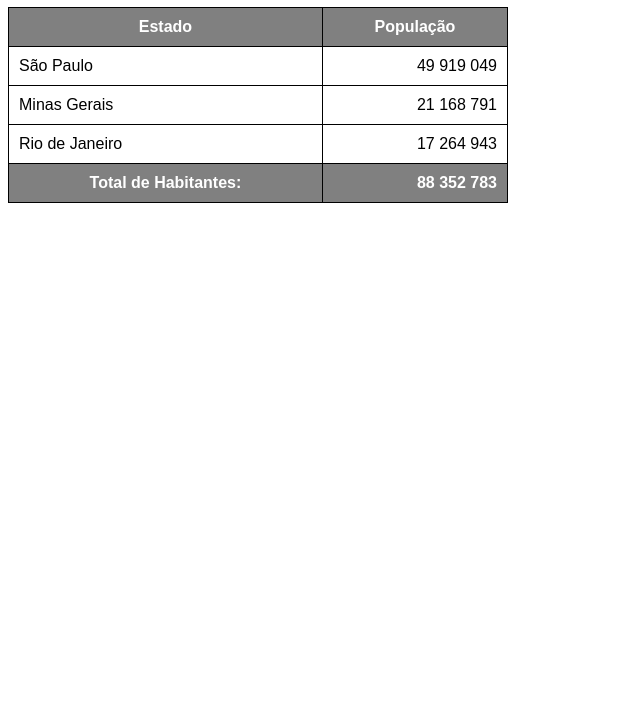
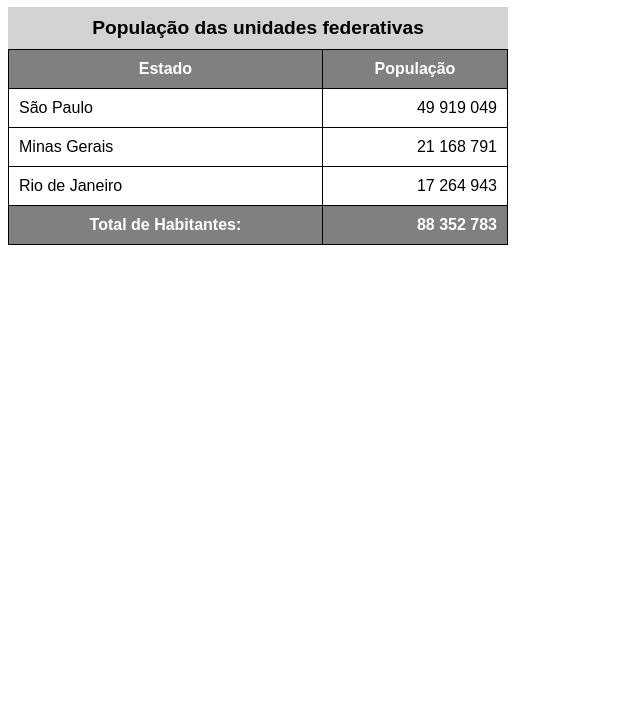
Before and after one commit to DFerreir4/html-css, a plain HTML site: page Modulo 3/ex023/tabela002.html in a window 1280 px wide. Shown: the part 73-800 px from the top of the page, without its empty margins (0-640 px from the left). Drawn offline with Linux system fonts and the light colour scheme.

Commit message:
Inserido tag caption = legenda

```diff
--- a/Modulo 3/ex023/tabela002.html
+++ b/Modulo 3/ex023/tabela002.html
@@ -13,6 +13,13 @@
         table{
             width: 500px;
             border-collapse: collapse;
+        }
+
+        caption{
+            font-size: 1.2em;
+            font-weight: bold;
+            padding: 10px;
+            background-color: lightgray;
         }
 
         thead, tfoot{
@@ -35,6 +42,7 @@
 <body>
     <h1>Uso de tabelas grandes</h1>
     <table>
+        <caption>População das unidades federativas</caption>
         <thead>
             <tr>
               <th>Estado</th>
```
